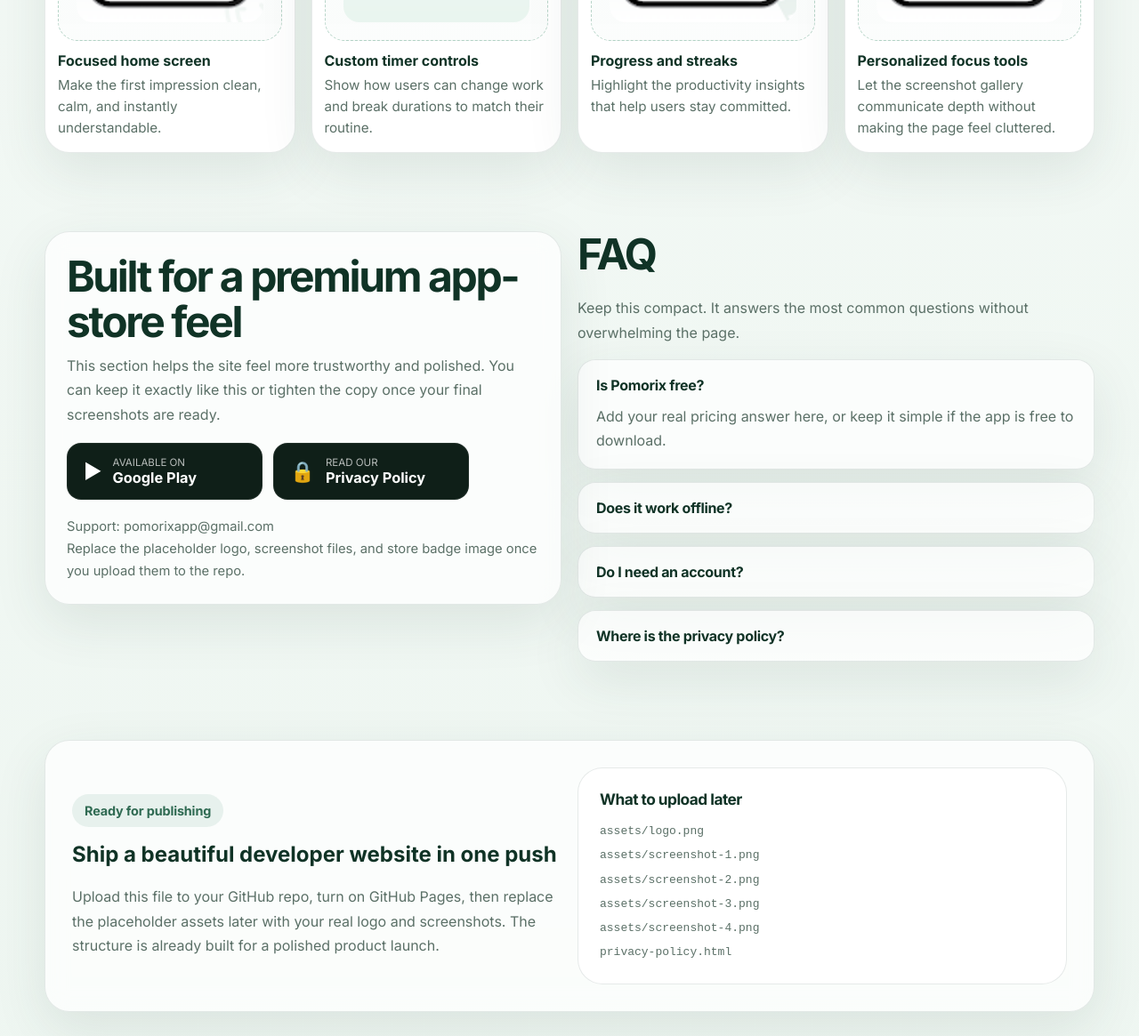
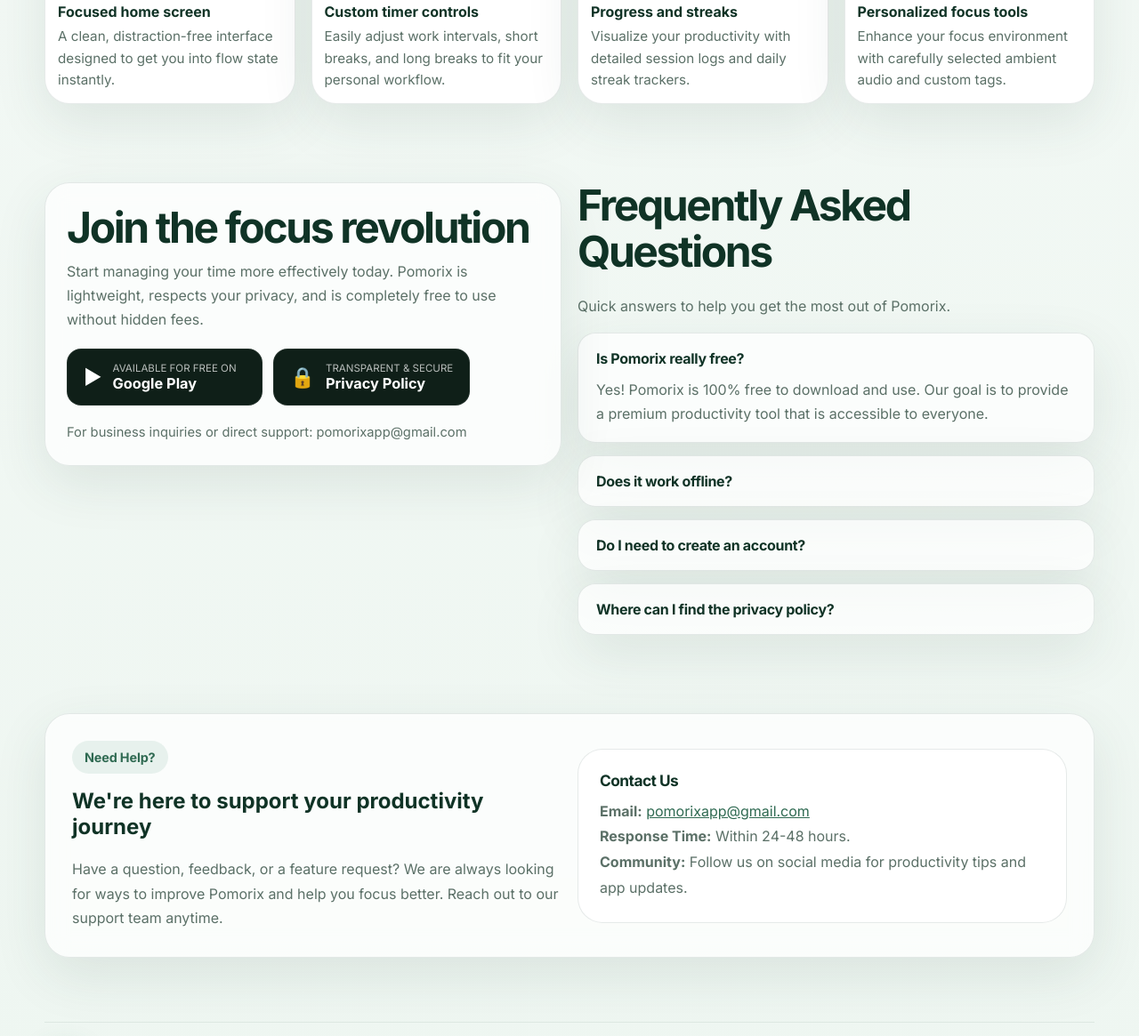
Before and after one commit to chiragyo/pomorix-app, a plain HTML site: page index.html in a window 1280 px wide. Shown: the part 2626-3791 px from the top of the page at 89% size. Drawn offline with Linux system fonts and the light colour scheme.

Commit message:
Update index.html

```diff
--- a/index.html
+++ b/index.html
@@ -3,14 +3,14 @@
 <head>
   <meta charset="UTF-8" />
   <meta name="viewport" content="width=device-width, initial-scale=1.0" />
-  <meta name="description" content="Pomorix is a minimalist Pomodoro timer app for deep work, study sessions, and daily productivity." />
+  <meta name="description" content="Pomorix is a free, minimalist Pomodoro timer app for deep work, study sessions, and daily productivity." />
   <meta name="theme-color" content="#3F8E6D" />
   <meta property="og:title" content="Pomorix — Pomodoro Timer App" />
-  <meta property="og:description" content="Focus better. Work smarter. Build momentum with Pomorix." />
+  <meta property="og:description" content="Focus better. Work smarter. Build momentum with Pomorix. Available for free." />
   <meta property="og:type" content="website" />
   <meta property="og:url" content="https://your-username.github.io/pomorix-site/" />
   <meta property="og:image" content="assets/screenshot-1.png" />
-  <title>Pomorix — Pomodoro Timer App</title>
+  <title>Pomorix — Free Pomodoro Timer App</title>
   <link rel="preconnect" href="https://fonts.googleapis.com">
   <link rel="preconnect" href="https://fonts.gstatic.com" crossorigin>
   <link href="https://fonts.googleapis.com/css2?family=Inter:wght@400;500;600;700;800;900&display=swap" rel="stylesheet">
@@ -669,7 +669,7 @@
         <div class="section-title">
           <h2>Everything you need to stay focused</h2>
           <p>
-            Build a landing page that feels premium, honest, and conversion-friendly. These feature blocks are based on the app’s Play Store positioning and can be refined as you update the product.
+            Discover the tools designed to help you build momentum, eliminate distractions, and achieve your daily productivity goals without unnecessary friction.
           </p>
         </div>
 
@@ -711,9 +711,9 @@
     <section id="screenshots" class="section">
       <div class="container">
         <div class="section-title">
-          <h2>Screenshot gallery</h2>
+          <h2>See Pomorix in action</h2>
           <p>
-            Drop your Play Store screenshots into the <code>assets</code> folder later and replace the placeholder cards below with image tags. The layout is already ready for them.
+            A clean, distraction-free interface built specifically to keep your mind on the task at hand.
           </p>
         </div>
 
@@ -722,28 +722,28 @@
             <div class="shot-frame"><img src="assets/screenshot-1.png" alt="Pomorix screenshot 1: homepage and timer screen" onerror="this.parentElement.innerHTML='Screenshot 1<br/>Homepage / Timer screen<br/>Missing <code>assets/screenshot-1.png</code>';" /></div>
             <div class="shot-caption">
               <strong>Focused home screen</strong>
-              <span>Make the first impression clean, calm, and instantly understandable.</span>
+              <span>A clean, distraction-free interface designed to get you into flow state instantly.</span>
             </div>
           </article>
           <article class="shot">
             <div class="shot-frame"><img src="assets/screenshot-2.png" alt="Pomorix screenshot 2: custom session setup" onerror="this.parentElement.innerHTML='Screenshot 2<br/>Custom session setup<br/>Missing <code>assets/screenshot-2.png</code>';" /></div>
             <div class="shot-caption">
               <strong>Custom timer controls</strong>
-              <span>Show how users can change work and break durations to match their routine.</span>
+              <span>Easily adjust work intervals, short breaks, and long breaks to fit your personal workflow.</span>
             </div>
           </article>
           <article class="shot">
             <div class="shot-frame"><img src="assets/screenshot-3.png" alt="Pomorix screenshot 3: progress statistics" onerror="this.parentElement.innerHTML='Screenshot 3<br/>Progress stats<br/>Missing <code>assets/screenshot-3.png</code>';" /></div>
             <div class="shot-caption">
               <strong>Progress and streaks</strong>
-              <span>Highlight the productivity insights that help users stay committed.</span>
+              <span>Visualize your productivity with detailed session logs and daily streak trackers.</span>
             </div>
           </article>
           <article class="shot">
             <div class="shot-frame"><img src="assets/screenshot-4.png" alt="Pomorix screenshot 4: ambient sounds and categories" onerror="this.parentElement.innerHTML='Screenshot 4<br/>Ambient sounds / categories<br/>Missing <code>assets/screenshot-4.png</code>';" /></div>
             <div class="shot-caption">
               <strong>Personalized focus tools</strong>
-              <span>Let the screenshot gallery communicate depth without making the page feel cluttered.</span>
+              <span>Enhance your focus environment with carefully selected ambient audio and custom tags.</span>
             </div>
           </article>
         </div>
@@ -754,53 +754,52 @@
       <div class="container split">
         <div class="card">
           <div class="section-title" style="margin-bottom:16px;">
-            <h2>Built for a premium app-store feel</h2>
+            <h2>Join the focus revolution</h2>
             <p>
-              This section helps the site feel more trustworthy and polished. You can keep it exactly like this or tighten the copy once your final screenshots are ready.
+              Start managing your time more effectively today. Pomorix is lightweight, respects your privacy, and is completely free to use without hidden fees.
             </p>
           </div>
           <div class="badge-row">
             <a class="store-badge" href="https://play.google.com/store/apps/details?id=com.pomorix.app" target="_blank" rel="noopener noreferrer">
               <span class="icon">▶</span>
               <span>
-                <span class="small">AVAILABLE ON</span>
+                <span class="small">AVAILABLE FOR FREE ON</span>
                 <span class="big">Google Play</span>
               </span>
             </a>
             <a class="store-badge" href="privacy-policy.html">
               <span class="icon">🔒</span>
               <span>
-                <span class="small">READ OUR</span>
+                <span class="small">TRANSPARENT & SECURE</span>
                 <span class="big">Privacy Policy</span>
               </span>
             </a>
           </div>
           <p class="note" style="margin-top:18px;">
-            Support: <a href="mailto:pomorixapp@gmail.com">pomorixapp@gmail.com</a><br/>
-            Replace the placeholder logo, screenshot files, and store badge image once you upload them to the repo.
+            For business inquiries or direct support: <a href="mailto:pomorixapp@gmail.com">pomorixapp@gmail.com</a>
           </p>
         </div>
 
         <div id="faq" class="faq">
           <div class="section-title" style="margin-bottom:16px;">
-            <h2>FAQ</h2>
-            <p>Keep this compact. It answers the most common questions without overwhelming the page.</p>
+            <h2>Frequently Asked Questions</h2>
+            <p>Quick answers to help you get the most out of Pomorix.</p>
           </div>
           <details open>
-            <summary>Is Pomorix free?</summary>
-            <p>Add your real pricing answer here, or keep it simple if the app is free to download.</p>
+            <summary>Is Pomorix really free?</summary>
+            <p>Yes! Pomorix is 100% free to download and use. Our goal is to provide a premium productivity tool that is accessible to everyone.</p>
           </details>
           <details>
             <summary>Does it work offline?</summary>
-            <p>Yes. The Play listing indicates the app works offline, which is a strong trust signal for the website too.</p>
+            <p>Absolutely. Pomorix works entirely offline. You don't need an internet connection to run timers or track your local progress, ensuring you stay truly distraction-free.</p>
           </details>
           <details>
-            <summary>Do I need an account?</summary>
-            <p>No account is required. That makes the app feel lighter and faster to start using.</p>
+            <summary>Do I need to create an account?</summary>
+            <p>No account or sign-up is required. You can download the app and start your first focus session immediately. All your data is stored securely on your own device.</p>
           </details>
           <details>
-            <summary>Where is the privacy policy?</summary>
-            <p>The privacy policy page lives in the same GitHub Pages repo and is linked directly from the navigation bar.</p>
+            <summary>Where can I find the privacy policy?</summary>
+            <p>We believe in strict data privacy. You can read our comprehensive Privacy Policy by clicking the link in the navigation bar above or in the footer below. We do not track or sell your personal data.</p>
           </details>
         </div>
       </div>
@@ -810,23 +809,19 @@
       <div class="container card" style="padding: 30px;">
         <div class="split" style="align-items:center;">
           <div>
-            <div class="eyebrow">Ready for publishing</div>
-            <h2 style="margin-top:16px;">Ship a beautiful developer website in one push</h2>
+            <div class="eyebrow">Need Help?</div>
+            <h2 style="margin-top:16px;">We're here to support your productivity journey</h2>
             <p>
-              Upload this file to your GitHub repo, turn on GitHub Pages, then replace the placeholder assets later with your real logo and screenshots.
-              The structure is already built for a polished product launch.
+              Have a question, feedback, or a feature request? We are always looking for ways to improve Pomorix and help you focus better. Reach out to our support team anytime.
             </p>
           </div>
           <div>
             <div class="card" style="background:#fff; box-shadow:none;">
-              <h3 style="margin-top:0;">What to upload later</h3>
-              <p style="margin-bottom:0;">
-                <code>assets/logo.png</code><br/>
-                <code>assets/screenshot-1.png</code><br/>
-                <code>assets/screenshot-2.png</code><br/>
-                <code>assets/screenshot-3.png</code><br/>
-                <code>assets/screenshot-4.png</code><br/>
-                <code>privacy-policy.html</code>
+              <h3 style="margin-top:0;">Contact Us</h3>
+              <p style="margin-bottom:0; line-height: 1.8;">
+                <strong>Email:</strong> <a href="mailto:pomorixapp@gmail.com" style="color: var(--brand-dark); text-decoration: underline;">pomorixapp@gmail.com</a><br/>
+                <strong>Response Time:</strong> Within 24-48 hours.<br/>
+                <strong>Community:</strong> Follow us on social media for productivity tips and app updates.
               </p>
             </div>
           </div>
```
